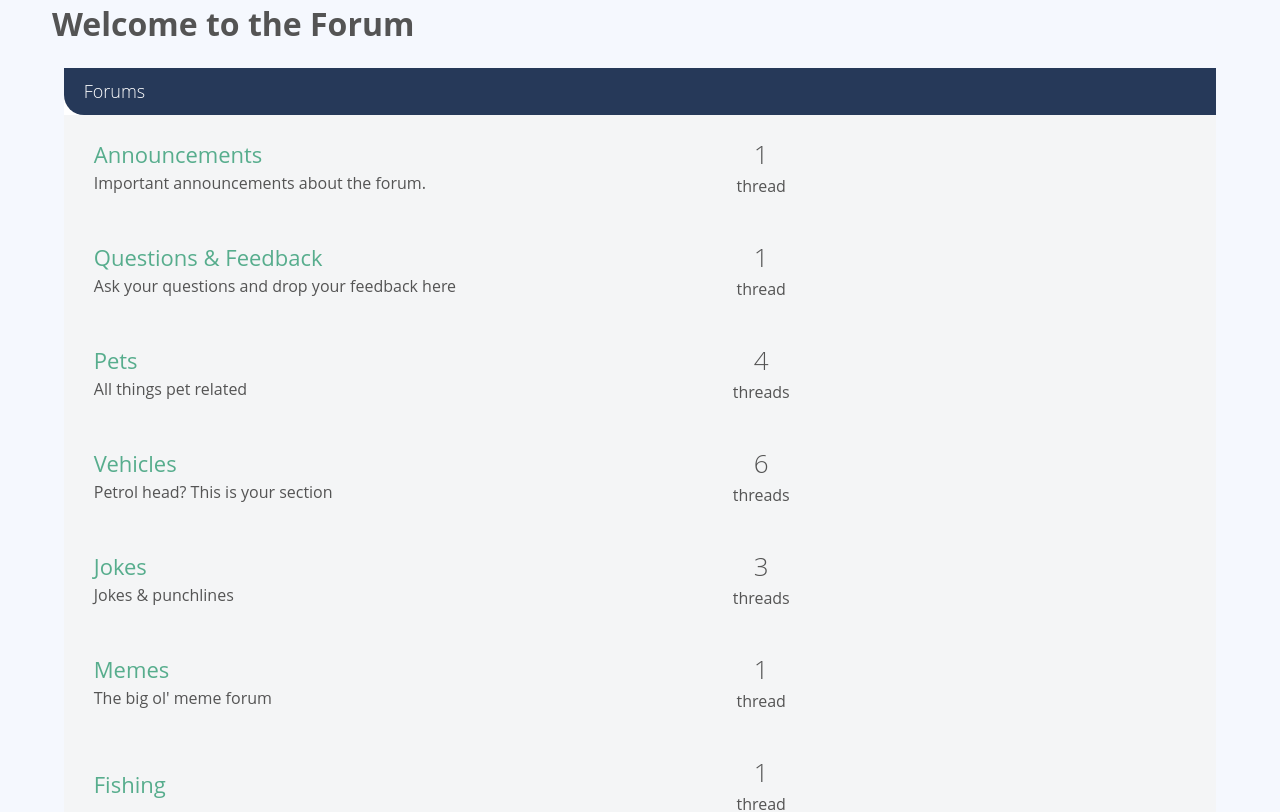
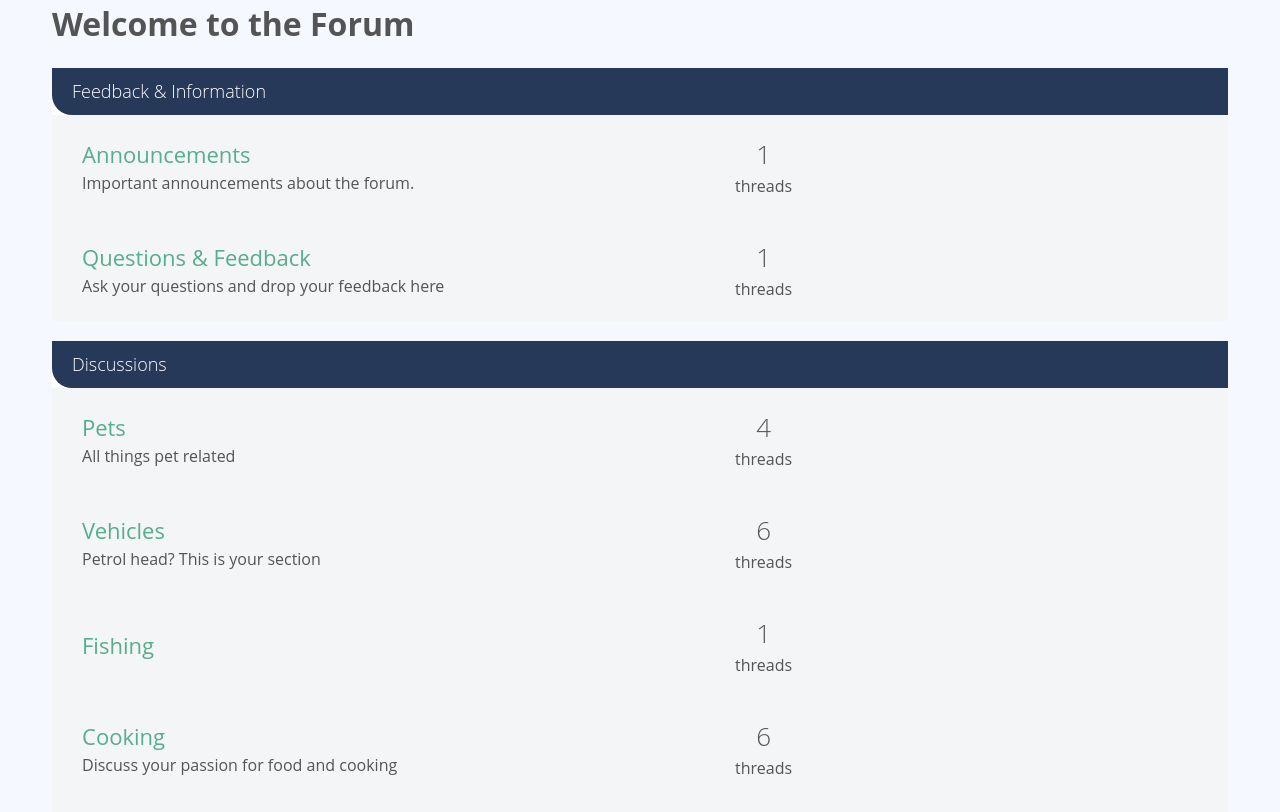
Before and after one commit to Parchie876/vue-forum, a Vue app: page / in a window 1280 px wide. Shown: the top 812 px of the page. Built offline with nearby package versions, Linux system fonts and the light colour scheme; the HTML template or start-up script is replaced by a standard one.

Commit message:
Home Page Change from ForumPage to all forum sorted in their categories added category route also

```diff
--- /dev/null
+++ b/src/components/CategoryList.vue
@@ -0,0 +1,23 @@
+<template>
+  <div>
+    <CategoryListItem
+      v-for="category in categories"
+      :category="category"
+      :key="category['.key']"
+    />
+  </div>
+</template>
+<script>
+import CategoryListItem from './CategoryListItem.vue'
+export default {
+  components: {
+    CategoryListItem
+  },
+  props: {
+    categories: {
+      required: true,
+      type: Array
+    }
+  }
+}
+</script>
--- /dev/null
+++ b/src/components/CategoryListItem.vue
@@ -0,0 +1,32 @@
+<template>
+  <div>
+    <div class="forum-list">
+      <h2 class="list-title">
+        <router-link :to="{name: 'Category', params: {id: category['.key']}}">{{category.name}}</router-link>
+      </h2>
+      <ForumList :forums="categoryForums" />
+    </div>
+  </div>
+</template>
+<script>
+import ForumList from './ForumList'
+import sourceData from '@/data'
+export default {
+  components: {
+    ForumList
+  },
+  props: {
+    category: {
+      required: true,
+      type: Object
+    }
+  },
+  computed: {
+    categoryForums () {
+      return Object.values(sourceData.forums).filter(
+        (forum) => forum.categoryId === this.category['.key']
+      )
+    }
+  }
+}
+</script>
--- a/src/components/ForumList.vue
+++ b/src/components/ForumList.vue
@@ -1,17 +1,11 @@
 <template>
-  <div class="col-full">
-    <div class="forum-list">
-      <h2 class="list-title">
-        <!-- TODO Category Link -->
-        <a href="#">Forums</a>
-      </h2>
+    <div>
       <ForumListItem
         v-for=" forum in forums"
         :forum="forum"
         :key="forum['.key']"
       />
     </div>
-  </div>
 </template>
 <script>
 import ForumListItem from './ForumListItem.vue'
--- a/src/components/ForumListItem.vue
+++ b/src/components/ForumListItem.vue
@@ -12,7 +12,7 @@
 
         <div class="threads-count">
           <p class="count">{{threadsCount}}</p>
-          {{threadsCount <= 1 ? 'thread' : 'threads'}}
+          {{threadsCount === 0 ? 'thread' : 'threads'}}
         </div>
 
         <div class="last-thread">
--- a/src/router/index.js
+++ b/src/router/index.js
@@ -31,6 +31,15 @@
       props: true
     },
     {
+      path: '/category/:id',
+      name: 'Category',
+      // route level code-splitting
+      // this generates a separate chunk (category.[hash].js) for this route
+      // which is lazy-loaded when the route is visited.
+      component: () => import(/* webpackChunkName: "category" */ '@/views/CategoryPage'),
+      props: true
+    },
+    {
       path: '*',
       name: 'NotFound',
       // route level code-splitting
--- /dev/null
+++ b/src/views/CategoryPage.vue
@@ -0,0 +1,29 @@
+<template>
+    <div class="col-full">
+        <h1>{{ category.name }}</h1>
+      <CategoryListItem :category="category"/>
+    </div>
+</template>
+<script>
+import CategoryListItem from '@/components/CategoryListItem'
+import sourceData from '@/data'
+export default {
+  components: {
+    CategoryListItem
+  },
+  props: {
+    id: {
+      required: true,
+      type: String
+    }
+  },
+  computed: {
+    category () {
+      return sourceData.categories[this.id]
+    }
+  }
+}
+</script>
+<style  scoped>
+
+</style>
--- a/src/views/ForumPage.vue
+++ b/src/views/ForumPage.vue
@@ -2,6 +2,7 @@
   <div class="forum-wrapper">
     <div>
       <div class="col-full push-top">
+          <!-- TODO Implement breadcrumbs feature  -->
         <!-- <ul class="breadcrumbs">
           <li>
             <a href="/index.html"><i class="fa fa-home fa-btn"></i>Home</a>
--- a/src/views/HomePage.vue
+++ b/src/views/HomePage.vue
@@ -1,25 +1,23 @@
 <template>
   <div class="col-full">
     <h1>Welcome to the Forum</h1>
-    <ForumList :forums="forums"/>
+    <CategoryList :categories="categories"/>
   </div>
 </template>
 
 <script>
 import sourceData from '@/data'
-import ForumList from '@/components/ForumList'
+import CategoryList from '@/components/CategoryList'
 console.log(sourceData)
 
 export default {
   components: {
-    ForumList
+    CategoryList
   },
   name: 'HomePage',
   data () {
     return {
-      forums: Object.values(sourceData.forums),
-      posts: sourceData.posts,
-      users: sourceData.users
+      categories: Object.values(sourceData.categories)
     }
   }
 }
```
